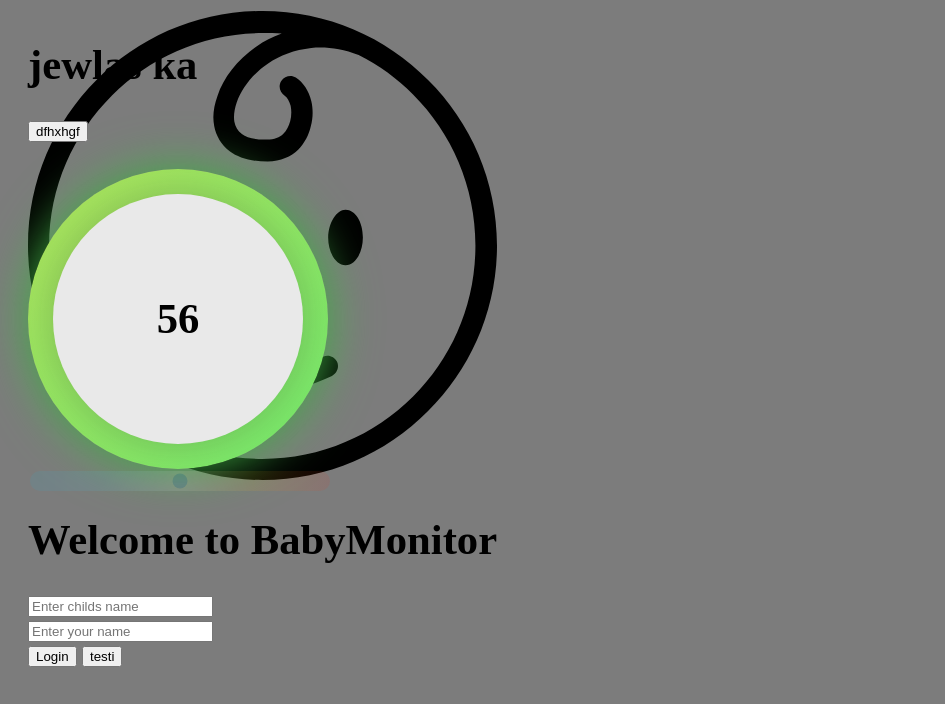
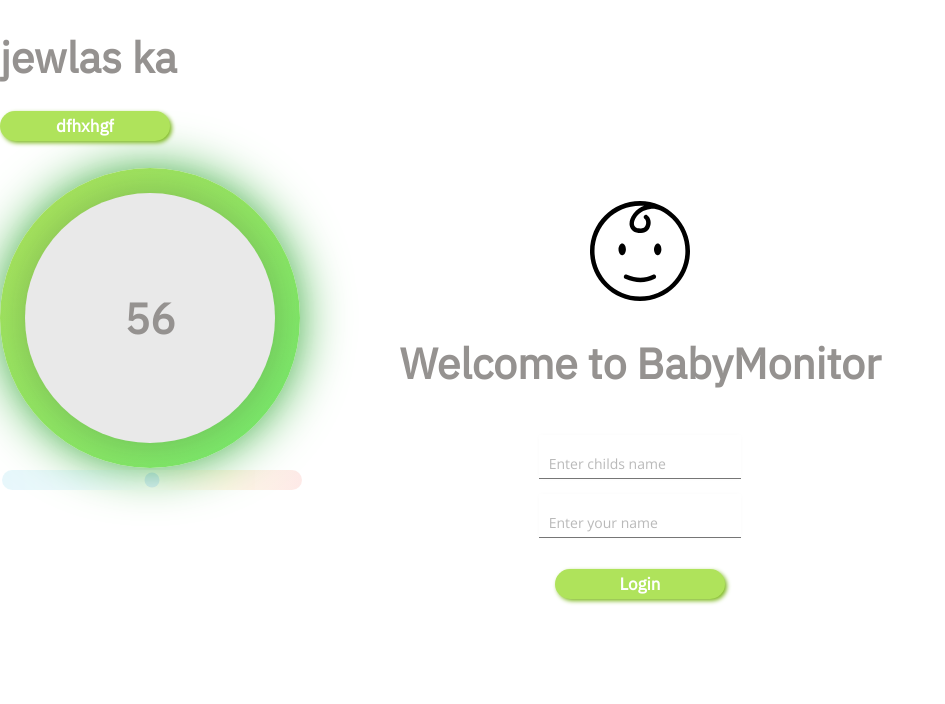
Before and after one commit to HrishiGulhane/baby_monitor, a website built with Parcel: page window/index.html in a window 1280 px wide. Shown: the whole page, without its empty margins (0-945 px from the left). Built offline with nearby package versions, Linux system fonts and the light colour scheme.

Commit message:
login function

```diff
--- a/window/css/style.css
+++ b/window/css/style.css
@@ -1,12 +1,113 @@
 body {
-    background-color: rgb(124, 124, 124);
+    /* background-color: rgb(124, 124, 124); */
     padding: 3px 20px;
     font-size: 16pt;
+    margin: 0;
+    padding: 0;
+    /* height: 100%; */
+   /*  font-family: 'IBM Plex Sans', sans-serif;
+font-family: 'Open Sans', sans-serif; */
+}
+h1{
+    font-family: 'IBM Plex Sans', sans-serif;
+    color: #959290;
+
+}
+h3{
+    margin-top: 5px;
+    margin-bottom: 5px;
+    padding: 0;
+}
+h1#invalid{
+    height: 20px;
+    font-size: 10px;
+    color: #f12711;
+
+
+}
+#wrapper{
+    position: absolute;
+    background: rgb(255, 255, 255);
+    width: 100%;
+    height: 100%;
+    display: flex;
+    align-items: center;
+    justify-content: center;
+    /* top: 400px; */
+}
+#logo{
+    height: 100px;
+    width: 100px;
+    margin: 0;
+    padding: 0;
+
 }
 
 #welcome_screen{
-    position: absolute;
+    position: relative;
+    display: inline;
+    /* align-items: center; */
+    /* justify-content: center; */
+    text-align: center;
 }
+
+#welcome_screen input{
+    font-family: 'Open Sans', sans-serif;
+    max-height: 50px;
+    width: 40%;
+    background-color: rgba(255, 255, 255, 0);
+    box-shadow: 0px 0px 4px #00000005;
+    border-width: 0.5px;
+      outline: 0;
+    border-width: 0 0 1px;
+     padding: 0 0 0 10px;
+       margin-top:15px;
+     padding-top: 20px;
+    padding-bottom: 5px;
+}
+#welcome_screen input:focus {
+    border-color: #56CCF2;
+    background-color: rgba(86, 203, 242, 0.034);
+    box-shadow: 0px 2px 10px rgba(86, 203, 242, 0.411);
+  }
+
+#welcome_screen ::-webkit-input-placeholder{
+    font-family: 'Open Sans', sans-serif;
+    font-size: 14px;
+    opacity: 0.5;
+    margin-top: 10px;
+    margin-bottom: 5px;
+}
+button{
+    background:#afe35b;
+    border: none;
+    width: 170px;
+    height: 30px;
+   border-radius: 15px;
+   font-size: 17px;
+   color: #fff;
+   box-shadow: 2px 2px 4px #7eb920;
+   font-family: 'IBM Plex Sans', sans-serif;
+   font-weight:700;
+   transition-duration: 200ms;
+   margin-top: -20px;
+
+   }
+   button:hover{
+       transform: scale(1.2,1.2);
+       box-shadow: 4px 4px 16px #7eb920;
+       transition-duration: 200ms;
+       margin-bottom: -20px;
+   }
+
+
+h1#welcome{
+    padding: 0;
+    /* margin: 0; */
+    /* top: 0; */
+
+}
+
 
 #home_screen{
     position: absolute;
@@ -21,7 +122,7 @@ body {
    align-items: center;
    justify-content: center;
    /* background: linear-gradient(-45deg, #EE7752, #E73C7E, #23A6D5, #23D5AB); */
-   background: linear-gradient(-45deg,#38ef7d,rgb(175, 227, 91), #45B649);
+   background: linear-gradient(-45deg,#38ef7d,#afe35b, #45B649);
 
    background-size: 400% 400%;
      animation: Gradient 3s ease-in infinite;
--- a/window/index.html
+++ b/window/index.html
@@ -14,16 +14,15 @@
 <body>
     <div id="wrapper">
         <div id="welcome_screen">
-        <img src="img/logo.svg" alt="" srcset="">
+            <img src="img/logo.svg" id="logo" alt="" srcset="">
             <h1 id="welcome">Welcome to BabyMonitor</h1>
             <input type="text" id="c_name" placeholder="Enter childs name">
             <br>
             <input type="text" id="p_name" placeholder="Enter your name">
             <br>
+            <h1 id="invalid"> </h1>
+
             <button type="submit" id="login">Login</button>
-        <button id="colorbro">testi</button>
-
-
         </div>
     </div>
 
--- a/window/js/interface.js
+++ b/window/js/interface.js
@@ -10,38 +10,29 @@
 var c_name;
 var p_name;
 $(document).ready(function () {
+    $('#home_screen').hide(0);
     uiSequence();
 });
 
 
 function uiSequence() {
-    $('#home_screen').hide(0);
+
     $('#welcome_screen').fadeIn(6000);
     // $('#outer').('green');
-
-    $('#login').click(function () {
-        event.preventDefault();
-        c_name = $('#c_name').val();
-        p_name = $('#p_name').val();
-        testname();
-        $('#home_screen').fadeIn(700);
-    $('#welcome_screen').fadeOut(700);
+    login();
 
 
-    });
 
-    $('#colorbro').click(function(){
+
+
+    $('#colorbro').click(function () {
         console.log('jelas ka');
         /* $('#outer').css("background", "");
 
         $('#outer').css("background", "linear-gradient(-45deg,#ff0000,rgb(1, 227, 91), #0000ff)");
         $('#outer').css('animation', 'Gradient 3s ease infinite'); */
 
-            $('#outer').toggleClass('blue');
-
-
-
-
+        $('#outer').toggleClass('blue');
     });
 
 
@@ -50,3 +41,27 @@ function uiSequence() {
 function testname() {
     console.log(c_name, p_name)
 }
+
+function login() {
+
+    $('#login').click(function () {
+        var c = $('#c_name').val();
+        var p = $('#p_name').val();
+
+        if (c.length == "" && p.length == "") {
+            console.log('No Input');
+            $('#invalid').html('INVALID NAMES');
+            $('#c_name').effect("shake", { times: 2 }, 400);
+            $('#p_name').effect("shake", { times: 2 }, 400);
+
+        }
+        else if (c.length > 1 && p.length > 1) {
+            event.preventDefault();
+            c_name = $('#c_name').val();
+            p_name = $('#p_name').val();
+            testname();
+            $('#home_screen').fadeIn(700);
+            $('#welcome_screen').fadeOut(700);
+        }
+    });
+}
```
Lines whose indentation alone changed are shown as unchanged.
